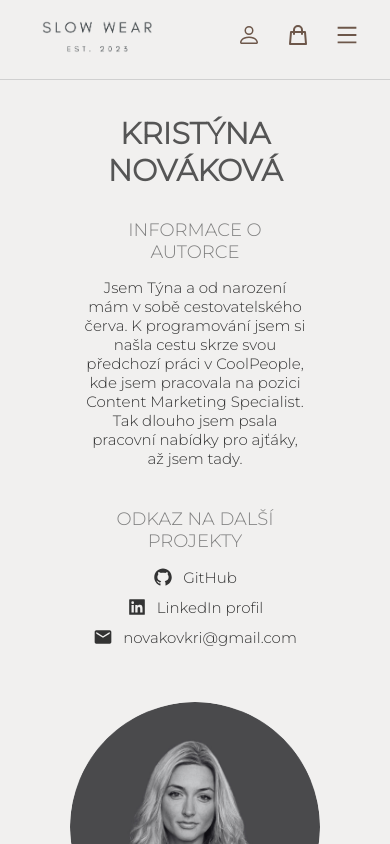
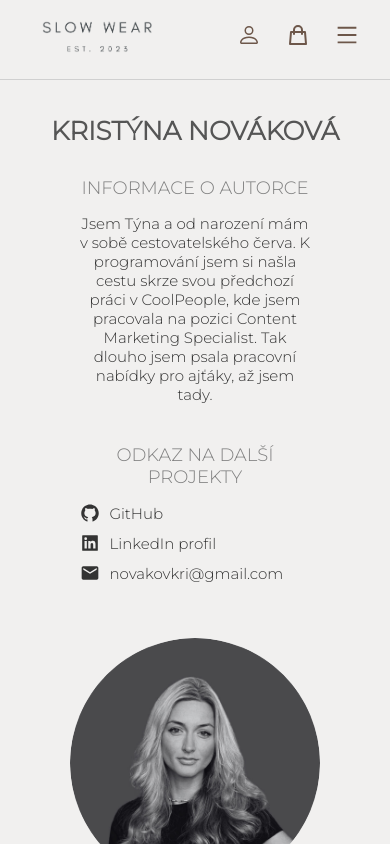
Before and after one commit to Kristyna-Novakova/slow-wear, a React app: page /o-nas in a window 390 px wide. Shown: the top 844 px of the page. Built offline with nearby package versions, Linux system fonts and the light colour scheme; a web font is replaced by a local one.

Commit message:
correction of order layout

```diff
--- a/src/pages/AboutUs/style.css
+++ b/src/pages/AboutUs/style.css
@@ -90,7 +90,7 @@
 
 @media (max-width: 768px) {
   .author-page {
-    padding: 35px;
+    padding: 35px 30px;
   }
 
 
@@ -115,7 +115,6 @@
     display: flex;
     flex-direction: column;
     justify-content: center;
-    align-items: center;
   }
 
   .about h2 {
@@ -139,6 +138,10 @@
 /* Phone */
 
 @media (max-width: 460px) {
+  .author-page h1 {
+    font-size: 26px;
+  }
+
   .about {
     width: 70%;
   }
--- a/src/pages/UserLayout/style.css
+++ b/src/pages/UserLayout/style.css
@@ -182,7 +182,7 @@
 
   .information-container {
     flex-direction: column;
-    margin-right: 80px;
+    margin: 0;
     gap: 80px;
   }
 
@@ -210,4 +210,12 @@
   .login-section h2 {
     font-size: 24px;
   }
+
+  .name {
+    font-size: 27px;
+  }
+
+  .section-list {
+    border-radius: 0;
+  }
 }
```
